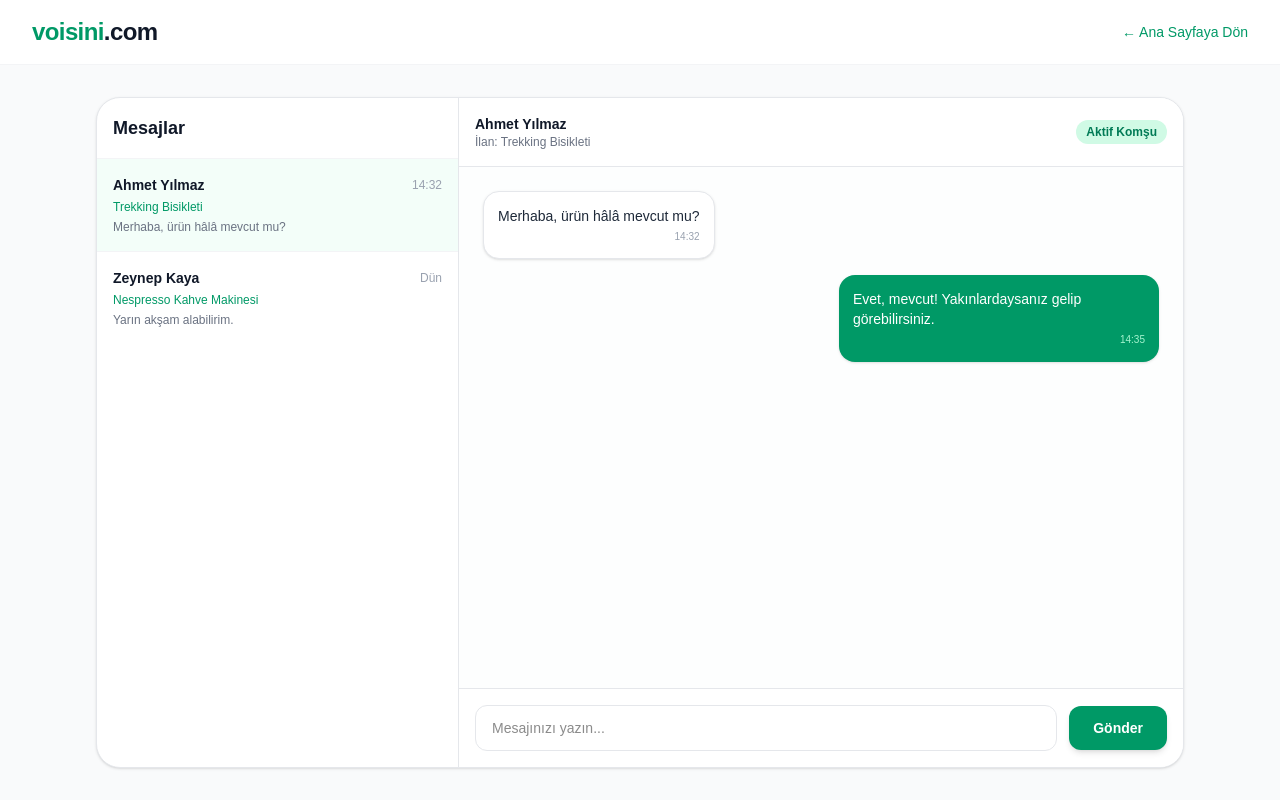
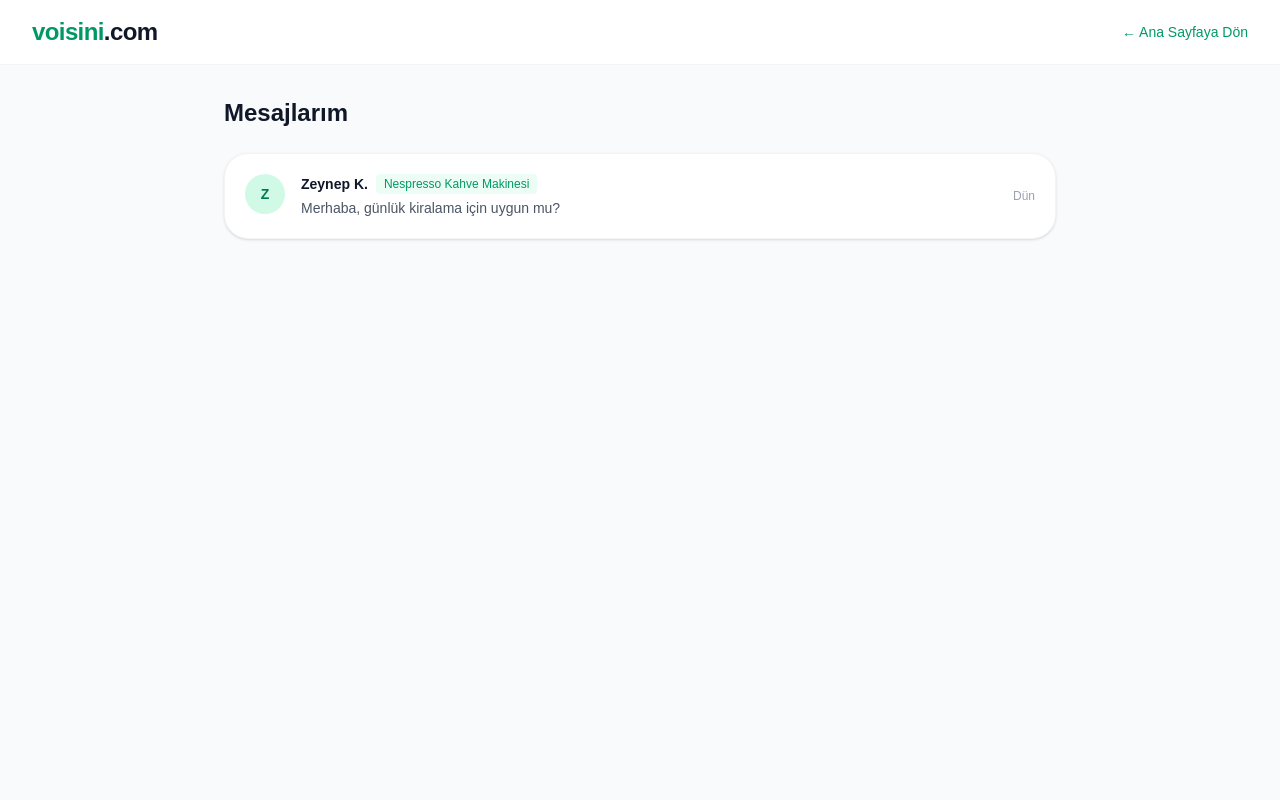
Before and after one commit to frttybg/voisini, a Next.js app: page /mesajlar in a window 1280 px wide. Built offline with nearby package versions, Linux system fonts and the light colour scheme.

Commit message:
Ilan detay ve mesajlasma sistemi aktif edildi

```diff
--- /dev/null
+++ b/app/ilan/detay/page.tsx
@@ -0,0 +1,115 @@
+'use client';
+
+import { useState } from 'react';
+
+export default function IlanDetayPage() {
+  const [message, setMessage] = useState('');
+  const [sent, setSent] = useState(false);
+
+  const handleSendMessage = (e: React.FormEvent) => {
+    e.preventDefault();
+    if (!message.trim()) return;
+
+    // Mesajı localStorage'a kaydedelim
+    const existingMessages = JSON.parse(localStorage.getItem('user_messages') || '[]');
+    const newMessage = {
+      id: Date.now(),
+      item: 'Temel Trekking Bisikleti',
+      text: message,
+      sender: 'Sen',
+      time: new Date().toLocaleTimeString([], { hour: '2-digit', minute: '2-digit' })
+    };
+    localStorage.setItem('user_messages', JSON.stringify([newMessage, ...existingMessages]));
+
+    setSent(true);
+    setMessage('');
+    setTimeout(() => {
+      window.location.href = '/mesajlar';
+    }, 1500);
+  };
+
+  return (
+    <div className="min-h-screen bg-gray-50 flex flex-col">
+      <header className="bg-white border-b border-gray-100 sticky top-0 z-50">
+        <div className="max-w-7xl mx-auto px-4 sm:px-6 lg:px-8 h-16 flex items-center justify-between">
+          <a href="/" className="text-2xl font-black text-emerald-600 tracking-tight">voisini<span className="text-gray-900">.com</span></a>
+          <a href="/yakinimdakiler" className="text-sm font-medium text-emerald-600 hover:underline">&larr; İlanlara Dön</a>
+        </div>
+      </header>
+
+      <main className="max-w-4xl mx-auto w-full px-4 sm:px-6 lg:px-8 py-10 flex-grow">
+        <div className="bg-white border border-gray-100 rounded-3xl p-6 sm:p-8 shadow-sm space-y-8">
+
+          {/* Görsel Alanı */}
+          <div className="h-72 sm:h-96 bg-emerald-50 rounded-2xl flex items-center justify-center text-emerald-600 font-bold text-lg relative">
+            <span>Ürün Detay Görseli</span>
+            <span className="absolute top-4 left-4 bg-white/90 backdrop-blur text-gray-900 text-xs font-bold px-3 py-1.5 rounded-xl shadow-sm">
+              Satılık
+            </span>
+          </div>
+
+          {/* Başlık ve Fiyat */}
+          <div className="flex flex-col sm:flex-row sm:items-center justify-between gap-4 border-b border-gray-100 pb-6">
+            <div>
+              <span className="text-xs font-semibold text-emerald-600 bg-emerald-50 px-2.5 py-1 rounded-md">Spor</span>
+              <h1 className="text-2xl sm:text-3xl font-extrabold text-gray-900 mt-2">Temel Trekking Bisikleti</h1>
+              <p className="text-sm text-gray-500 mt-1">Sana 2.3 km uzaklıkta • 2 saat önce eklendi</p>
+            </div>
+            <div className="text-left sm:text-right">
+              <span className="text-xs text-gray-400 block">Fiyat / Değer</span>
+              <span className="text-3xl font-black text-emerald-600">3.500 TL</span>
+            </div>
+          </div>
+
+          {/* Açıklama */}
+          <div>
+            <h3 className="text-lg font-bold text-gray-900 mb-2">Açıklama</h3>
+            <p className="text-gray-600 text-sm leading-relaxed">
+              Az kullanılmış, tertemiz trekking bisikleti. Tüm bakımları yeni yapıldı, vites geçişleri kusursuz. Model yükselteceğim için satıyorum. Komşumuza şimdiden hayırlı olsun!
+            </p>
+          </div>
+
+          {/* Satıcı Bilgisi ve İletişim */}
+          <div className="bg-gray-50 border border-gray-100 rounded-2xl p-5 flex flex-col sm:flex-row items-center justify-between gap-4">
+            <div className="flex items-center gap-3">
+              <div className="w-12 h-12 rounded-full bg-emerald-600 text-white font-bold flex items-center justify-center text-lg">
+                A
+              </div>
+              <div>
+                <h4 className="font-bold text-gray-900 text-sm">Ahmet Y.</h4>
+                <p className="text-xs text-gray-500">★★★★★ 4.8 (12 İşlem) • Doğrulanmış Komşu</p>
+              </div>
+            </div>
+          </div>
+
+          {/* Mesaj Gönderme Formu */}
+          <div className="border-t border-gray-100 pt-6">
+            <h3 className="text-lg font-bold text-gray-900 mb-3">Satıcıyla İletişime Geç</h3>
+            {sent ? (
+              <div className="bg-emerald-50 text-emerald-700 p-4 rounded-xl text-sm font-semibold text-center">
+                Mesajınız başarıyla gönderildi! Mesajlar sayfasına yönlendiriliyorsunuz...
+              </div>
+            ) : (
+              <form onSubmit={handleSendMessage} className="space-y-4">
+                <textarea
+                  rows={3}
+                  value={message}
+                  onChange={(e) => setMessage(e.target.value)}
+                  placeholder="Merhaba, ürün hâlâ mevcut mu? Ne zaman teslim alabilirim?"
+                  className="w-full px-4 py-3 rounded-xl border border-gray-200 focus:outline-none focus:ring-2 focus:ring-emerald-600 text-sm"
+                ></textarea>
+                <button
+                  type="submit"
+                  className="bg-emerald-600 text-white font-semibold px-6 py-3.5 rounded-xl shadow-lg shadow-emerald-600/20 hover:bg-emerald-700 transition text-sm w-full sm:w-auto"
+                >
+                  Satıcıya Mesaj Gönder
+                </button>
+              </form>
+            )}
+          </div>
+
+        </div>
+      </main>
+    </div>
+  );
+}
--- a/app/mesajlar/page.tsx
+++ b/app/mesajlar/page.tsx
@@ -1,18 +1,21 @@
 'use client';
 
-import { useState } from 'react';
+import { useState, useEffect } from 'react';
 
 export default function MesajlarPage() {
-  const [activeChat, setActiveChat] = useState(1);
+  const [messages, setMessages] = useState([
+    { id: 1, item: 'Nespresso Kahve Makinesi', text: 'Merhaba, günlük kiralama için uygun mu?', sender: 'Zeynep K.', time: 'Dün' }
+  ]);
 
-  const chats = [
-    { id: 1, name: 'Ahmet Yılmaz', item: 'Trekking Bisikleti', lastMessage: 'Merhaba, ürün hâlâ mevcut mu?', time: '14:32', unread: true },
-    { id: 2, name: 'Zeynep Kaya', item: 'Nespresso Kahve Makinesi', lastMessage: 'Yarın akşam alabilirim.', time: 'Dün', unread: false },
-  ];
+  useEffect(() => {
+    const saved = JSON.parse(localStorage.getItem('user_messages') || '[]');
+    if (saved.length > 0) {
+      setMessages((prev) => [...saved, ...prev]);
+    }
+  }, []);
 
   return (
     <div className="min-h-screen bg-gray-50 flex flex-col">
-      {/* Üst Navigasyon */}
       <header className="bg-white border-b border-gray-100 sticky top-0 z-50">
         <div className="max-w-7xl mx-auto px-4 sm:px-6 lg:px-8 h-16 flex items-center justify-between">
           <a href="/" className="text-2xl font-black text-emerald-600 tracking-tight">voisini<span className="text-gray-900">.com</span></a>
@@ -20,81 +23,29 @@ export default function MesajlarPage() {
         </div>
       </header>
 
-      {/* Ana Mesaj Alanı */}
-      <div className="max-w-6xl mx-auto w-full px-4 sm:px-6 lg:px-8 py-8 flex-grow flex">
-        <div className="bg-white border border-gray-200 rounded-3xl shadow-sm w-full grid grid-cols-1 md:grid-cols-3 overflow-hidden">
+      <main className="max-w-4xl mx-auto w-full px-4 sm:px-6 lg:px-8 py-8 flex-grow">
+        <h1 className="text-2xl font-extrabold text-gray-900 mb-6">Mesajlarım</h1>
 
-          {/* Sol: Sohbet Listesi */}
-          <div className="border-r border-gray-200 flex flex-col">
-            <div className="p-4 border-b border-gray-100 font-bold text-gray-900 text-lg">
-              Mesajlar
-            </div>
-            <div className="divide-y divide-gray-100 overflow-y-auto flex-grow">
-              {chats.map((chat) => (
-                <div
-                  key={chat.id}
-                  onClick={() => setActiveChat(chat.id)}
-                  className={`p-4 cursor-pointer transition hover:bg-gray-50 ${
-                    activeChat === chat.id ? 'bg-emerald-50/60' : ''
-                  }`}
-                >
-                  <div className="flex justify-between items-center mb-1">
-                    <span className="font-semibold text-gray-900 text-sm">{chat.name}</span>
-                    <span className="text-xs text-gray-400">{chat.time}</span>
+        <div className="bg-white border border-gray-100 rounded-3xl overflow-hidden shadow-sm divide-y divide-gray-100">
+          {messages.map((msg, index) => (
+            <div key={msg.id || index} className="p-5 hover:bg-gray-50 transition flex items-center justify-between gap-4">
+              <div className="flex items-start gap-4">
+                <div className="w-10 h-10 rounded-full bg-emerald-100 text-emerald-700 font-bold flex items-center justify-center text-sm flex-shrink-0">
+                  {msg.sender.charAt(0)}
+                </div>
+                <div>
+                  <div className="flex items-center gap-2">
+                    <h4 className="font-bold text-gray-900 text-sm">{msg.sender}</h4>
+                    <span className="text-xs text-emerald-600 bg-emerald-50 px-2 py-0.5 rounded font-medium">{msg.item}</span>
                   </div>
-                  <p className="text-xs font-medium text-emerald-600 mb-1">{chat.item}</p>
-                  <p className="text-xs text-gray-500 truncate">{chat.lastMessage}</p>
-                </div>
-              ))}
-            </div>
-          </div>
-
-          {/* Sağ: Aktif Sohbet Penceresi */}
-          <div className="col-span-2 flex flex-col justify-between bg-gray-50/30">
-            {/* Sohbet Başlığı */}
-            <div className="p-4 bg-white border-b border-gray-200 flex items-center justify-between">
-              <div>
-                <h3 className="font-semibold text-gray-900 text-sm">Ahmet Yılmaz</h3>
-                <p className="text-xs text-gray-500">İlan: Trekking Bisikleti</p>
-              </div>
-              <span className="text-xs bg-emerald-100 text-emerald-700 font-semibold px-2.5 py-1 rounded-full">Aktif Komşu</span>
-            </div>
-
-            {/* Mesaj Akışı */}
-            <div className="p-6 space-y-4 overflow-y-auto flex-grow">
-              <div className="flex justify-start">
-                <div className="bg-white border border-gray-200 rounded-2xl p-3.5 max-w-xs text-sm shadow-sm">
-                  <p className="text-gray-800">Merhaba, ürün hâlâ mevcut mu?</p>
-                  <span className="text-[10px] text-gray-400 mt-1 block text-right">14:32</span>
+                  <p className="text-sm text-gray-600 mt-1">{msg.text}</p>
                 </div>
               </div>
-              <div className="flex justify-end">
-                <div className="bg-emerald-600 text-white rounded-2xl p-3.5 max-w-xs text-sm shadow-sm">
-                  <p>Evet, mevcut! Yakınlardaysanız gelip görebilirsiniz.</p>
-                  <span className="text-[10px] text-emerald-200 mt-1 block text-right">14:35</span>
-                </div>
-              </div>
+              <span className="text-xs text-gray-400 whitespace-nowrap">{msg.time}</span>
             </div>
-
-            {/* Mesaj Yazma Alanı */}
-            <div className="p-4 bg-white border-t border-gray-200 flex items-center gap-3">
-              <input
-                type="text"
-                placeholder="Mesajınızı yazın..."
-                className="flex-grow px-4 py-3 rounded-xl border border-gray-200 focus:outline-none focus:ring-2 focus:ring-emerald-600 text-sm"
-              />
-              <button
-                type="button"
-                onClick={() => alert('Mesaj gönderildi! (MVP simülasyonu)')}
-                className="bg-emerald-600 text-white font-semibold px-6 py-3 rounded-xl shadow-md hover:bg-emerald-700 transition text-sm"
-              >
-                Gönder
-              </button>
-            </div>
-          </div>
-
+          ))}
         </div>
-      </div>
+      </main>
     </div>
   );
 }
```
